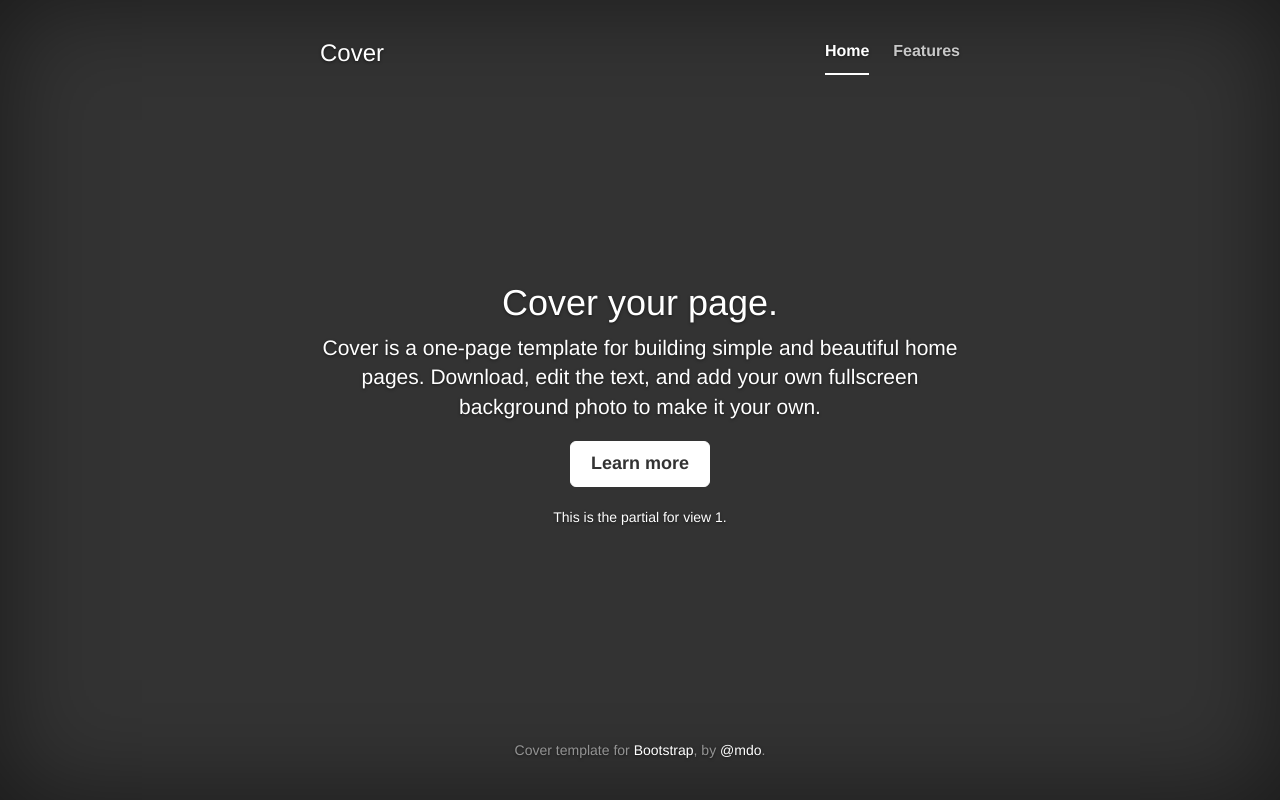
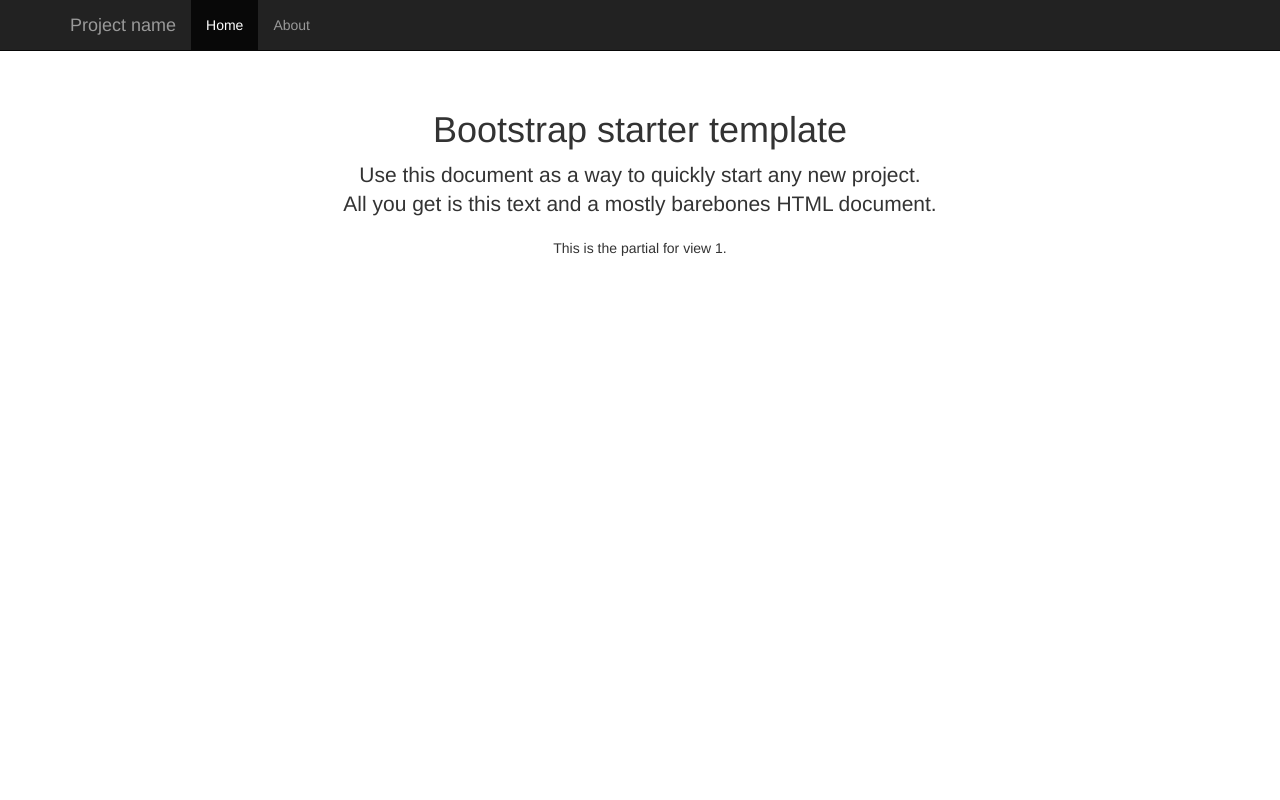
Before and after one commit to valkirilov/angular-bootstrap-seed-old, a plain HTML site: page app/index-templated.html in a window 1280 px wide. Drawn offline with Linux system fonts and the light colour scheme.

Commit message:
Starter tempolate integration added.

```diff
--- a/app/index-templated.html
+++ b/app/index-templated.html
@@ -15,7 +15,7 @@
   <link href="libs/bootstrap/css/bootstrap.min.css" rel="stylesheet">
 
   <!-- Custom styles for this template -->
-  <link href="styles/templates/cover.css" rel="stylesheet">
+  <link href="styles/templates/starter-template.css" rel="stylesheet">
 
   <!-- HTML5 Shim and Respond.js IE8 support of HTML5 elements and media queries -->
   <!-- WARNING: Respond.js doesn't work if you view the page via file:// -->
@@ -26,45 +26,36 @@
 </head>
 <body>
 
-  <!-- Put the code from the template here -->
+    <!-- Put the code from the template here -->
+    <div class="navbar navbar-inverse navbar-fixed-top" role="navigation">
+      <div class="container">
+        <div class="navbar-header">
+          <button type="button" class="navbar-toggle" data-toggle="collapse" data-target=".navbar-collapse">
+            <span class="sr-only">Toggle navigation</span>
+            <span class="icon-bar"></span>
+            <span class="icon-bar"></span>
+            <span class="icon-bar"></span>
+          </button>
+          <a class="navbar-brand" href="#">Project name</a>
+        </div>
+        <div class="collapse navbar-collapse">
+          <ul class="nav navbar-nav">
+            <li class="active"><a href="#/view1">Home</a></li>
+            <li><a href="#/view2">About</a></li>
+          </ul>
+        </div><!--/.nav-collapse -->
+      </div>
+    </div>
 
-    <div class="site-wrapper">
+    <div class="container">
 
-      <div class="site-wrapper-inner">
-
-        <div class="cover-container">
-
-          <div class="masthead clearfix">
-            <div class="inner">
-              <h3 class="masthead-brand">Cover</h3>
-              <ul class="nav masthead-nav">
-                <li class="active"><a href="#/view1">Home</a></li>
-                <li><a href="#/view2">Features</a></li>
-              </ul>
-            </div>
-          </div>
-
-          <div class="inner cover">
-            <h1 class="cover-heading">Cover your page.</h1>
-            <p class="lead">Cover is a one-page template for building simple and beautiful home pages. Download, edit the text, and add your own fullscreen background photo to make it your own.</p>
-            <p class="lead">
-              <a href="#" class="btn btn-lg btn-default">Learn more</a>
-            </p>
-          </div>
-
+      <div class="starter-template">
+        <h1>Bootstrap starter template</h1>
+        <p class="lead">Use this document as a way to quickly start any new project.<br> All you get is this text and a mostly barebones HTML document.</p>
           <div ng-view></div>
-
-          <div class="mastfoot">
-            <div class="inner">
-              <p>Cover template for <a href="http://getbootstrap.com">Bootstrap</a>, by <a href="https://twitter.com/mdo">@mdo</a>.</p>
-            </div>
-          </div>
-
-        </div>
-
       </div>
 
-    </div>
+    </div><!-- /.container -->
 
   <!-- jQuery (necessary for Bootstrap's JavaScript plugins) -->
   <script src="libs/jquery.min.js"></script>
```
Also changed, not shown: app/templates/template-starter.html (+3 -42 lines).
